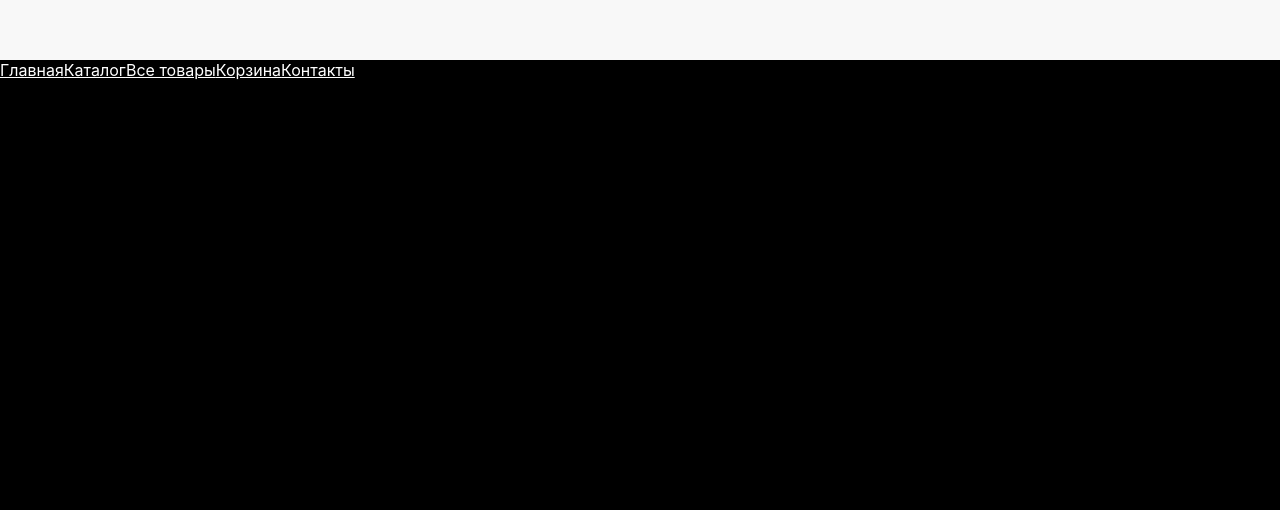
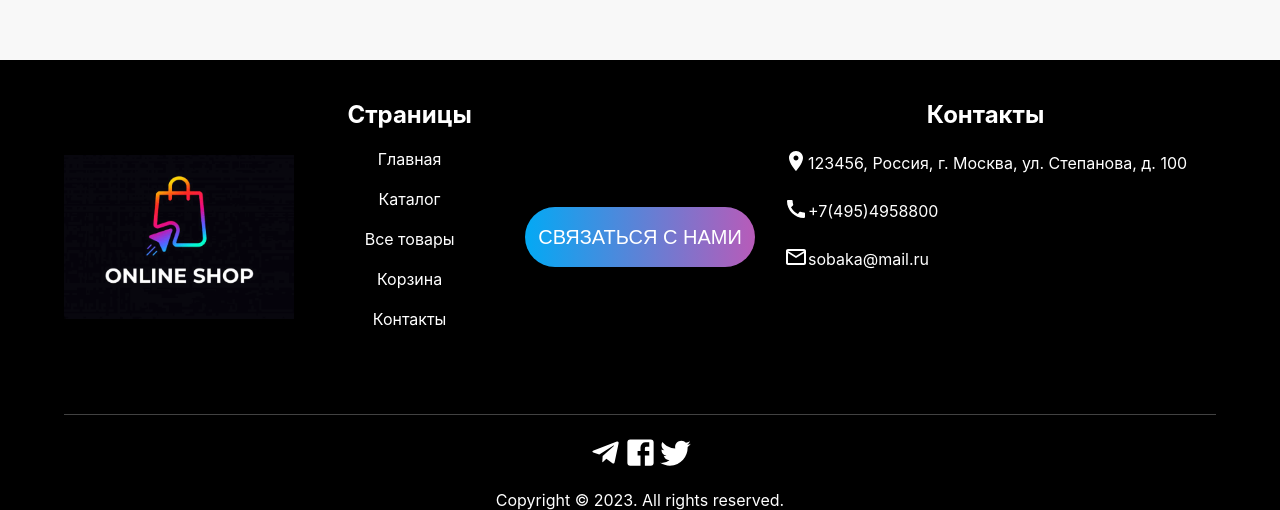
Before and after one commit to w1z4rd1995/Shop-ReactJS, a React (Create React App) app: page / in a window 1280 px wide. Shown: the part 930-1440 px from the top of the page. Built offline with nearby package versions, Linux system fonts and the light colour scheme.

Commit message:
working with footer content

```diff
--- a/package.json
+++ b/package.json
@@ -7,6 +7,7 @@
         "@emotion/styled": "^11.10.5",
         "@material/checkbox": "^14.0.0",
         "@material/slider": "^14.0.0",
+        "@mui/icons-material": "^5.11.16",
         "@mui/lab": "^5.0.0-alpha.120",
         "@mui/styled-engine": "^5.11.9",
         "@mui/system": "^5.11.9",
--- a/src/App.css
+++ b/src/App.css
@@ -20,19 +20,56 @@
     color: white;
     width: 100%;
     height: auto;
-    /* height: 100%; */
-    /* position: absolute; */
     bottom: 0px;
-    /* margin-top: 100px; */
-    /* position: absolute; */
-    /* flex: 0 0 auto; */
     background-color: black;
-    /* position: fixed;
-    bottom: 0; */
+    display: flex;
+    justify-content: center;
+    align-items: center;
+    flex-direction: column;
 }
 
-.footerContent > a {
+.footerContent {
+    width: 90%;
+    height: 90%;
     color: white;
+    display: grid;
+    grid-template-columns: 1fr 1fr 1fr 2fr;
+    grid-template-rows: 1fr auto auto;
+    grid-template-areas:
+        "footerLogo footerPages footerButton footerLocation"
+        "footerIcons footerIcons footerIcons footerIcons"
+        "footerText footerText footerText footerText";
+    border-bottom: solid 1px rgba(255, 255, 255, 0.26);
+}
+
+.footerPages {
+    grid-area: footerPages;
+}
+.footerButton {
+    grid-area: footerButton;
+}
+.footerLocation {
+    grid-area: footerLocation;
+}
+.footerIcons {
+    grid-area: footerIcons;
+    display: flex;
+    justify-content: center;
+}
+.footerText {
+    grid-area: footerText;
+}
+.footerLogo {
+    grid-area: footerLogo;
+}
+
+.footerMoreInfo {
+    display: flex;
+    justify-content: center;
+    align-items: center;
+    flex-direction: column;
+    gap: 20px;
+    padding-top: 20px;
 }
 .content {
     grid-area: content1;
@@ -810,3 +847,143 @@
 .css-18lrjg1-MuiCircularProgress-root {
     color: coral !important;
 }
+
+.footerPages {
+    padding-top: 20px;
+    display: flex;
+    /* justify-content: center; */
+    align-items: center;
+    flex-direction: column;
+}
+
+.footerPages > div > a {
+    text-decoration: none;
+    color: white;
+    /* padding-bottom: 15px; */
+}
+.footerNav {
+    display: flex;
+    justify-content: center;
+    align-items: center;
+    flex-direction: column;
+    gap: 20px;
+}
+.logoStyle {
+    object-fit: contain;
+    width: 100%;
+}
+
+.footerLogo {
+    display: flex;
+    justify-content: center;
+    align-items: center;
+}
+
+.footerButton {
+    display: flex;
+    /* justify-content: center; */
+    align-items: center;
+}
+
+.footerButtonStyle {
+    cursor: pointer;
+    position: relative;
+    display: inline-block;
+    width: 100%;
+    height: 60px;
+    text-align: center;
+    line-height: 60px;
+    color: #fff;
+    font-size: 20px;
+    text-transform: uppercase;
+    text-decoration: none;
+    font-family: sans-serif;
+    box-sizing: border-box;
+    background: linear-gradient(90deg, #03a9f4, #f441a5, #ffeb3b, #03a9f4);
+    background-size: 400%;
+    border-radius: 30px;
+    z-index: 1;
+}
+
+.footerButtonStyle:hover {
+    animation: animate 8s linear infinite;
+}
+
+@keyframes animate {
+    0% {
+        background-position: 0%;
+    }
+    100% {
+        background-position: 400%;
+    }
+}
+
+.footerButtonStyle:before {
+    content: "";
+    position: absolute;
+    top: -5px;
+    right: -5px;
+    bottom: -5px;
+    left: -5px;
+    z-index: -1;
+    background: linear-gradient(90deg, #03a9f4, #f441a5, #ffeb3b, #03a9f4);
+    background-size: 400%;
+    border-radius: 40px;
+    opacity: 0;
+    transition: 0.5s;
+}
+
+.footerButtonStyle:hover:before {
+    filter: blur(20px);
+    opacity: 1;
+    animation: animate 8s linear infinite;
+}
+
+.footerContacts {
+    padding-top: 20px;
+    display: flex;
+    /* justify-content: center; */
+    align-items: center;
+    flex-direction: column;
+}
+
+.footerLocation {
+    /* padding-left: 10px; */
+    display: flex;
+    align-items: center;
+    /* justify-content: space-evenly; */
+    flex-direction: row;
+}
+
+.footerLocation > div {
+    /* text-align: left; */
+}
+
+.footerPhone {
+    display: flex;
+    align-items: center;
+    /* justify-content: space-evenly; */
+    flex-direction: row;
+}
+
+.footerPhone > div {
+    /* text-align: left; */
+}
+
+.footerMail {
+    display: flex;
+    align-items: center;
+    /* justify-content: space-evenly; */
+    flex-direction: row;
+}
+
+.footerMail > div {
+}
+
+.footerContactsInfo {
+    display: flex;
+    justify-content: center;
+    align-items: left;
+    flex-direction: column;
+    gap: 20px;
+}
--- a/src/App.js
+++ b/src/App.js
@@ -8,6 +8,13 @@ import { CategoryProducts } from "./Pages/CategoryProducts";
 import { Products } from "./components/Products";
 import { Cart } from "./Pages/Cart";
 import { OneProductPage } from "./Pages/OneProductPage";
+import footerlogo from "./components/images/footerLogo.PNG";
+import LocationOnIcon from "@mui/icons-material/LocationOn";
+import CallIcon from "@mui/icons-material/Call";
+import MailOutlineIcon from "@mui/icons-material/MailOutline";
+import TelegramIcon from "@mui/icons-material/Telegram";
+import FacebookIcon from "@mui/icons-material/Facebook";
+import TwitterIcon from "@mui/icons-material/Twitter";
 
 const App = observer(() => {
     return (
@@ -40,11 +47,62 @@ const App = observer(() => {
             </div>
             <div className="footer">
                 <div className="footerContent">
-                    <NavLink to="/">Главная</NavLink>
-                    <NavLink to="/catalog">Каталог</NavLink>
-                    <NavLink to="/products">Все товары</NavLink>
-                    <NavLink to="/cart">Корзина</NavLink>
-                    <NavLink to="/contacts">Контакты</NavLink>
+                    <div className="footerLogo">
+                        <img className="logoStyle" src={footerlogo}></img>
+                    </div>
+                    <div className="footerPages">
+                        <div>
+                            <h2>Страницы</h2>
+                        </div>
+                        <div className="footerNav">
+                            <NavLink to="/">Главная</NavLink>
+                            <NavLink to="/catalog">Каталог</NavLink>
+                            <NavLink to="/products">Все товары</NavLink>
+                            <NavLink to="/cart">Корзина</NavLink>
+                            <NavLink to="/contacts">Контакты</NavLink>
+                        </div>
+                    </div>
+                    <div className="footerButton">
+                        <a className="footerButtonStyle">Связаться с нами </a>
+                    </div>
+                    <div className="footerContacts">
+                        <div>
+                            <h2>Контакты</h2>
+                        </div>
+                        <div className="footerContactsInfo">
+                            <div className="footerLocation">
+                                <div>
+                                    <LocationOnIcon />
+                                </div>
+                                <div>
+                                    123456, Россия, г. Москва, ул. Степанова, д.
+                                    100{" "}
+                                </div>
+                            </div>
+                            <div className="footerPhone">
+                                <div>
+                                    <CallIcon />
+                                </div>
+                                <div>+7(495)4958800</div>
+                            </div>
+                            <div className="footerMail">
+                                <div>
+                                    <MailOutlineIcon />
+                                </div>
+                                <div>sobaka@mail.ru</div>
+                            </div>
+                        </div>
+                    </div>
+                </div>
+                <div className="footerMoreInfo">
+                    <div className="footerIcons">
+                        <TelegramIcon fontSize="large" />
+                        <FacebookIcon fontSize="large" />
+                        <TwitterIcon fontSize="large" />
+                    </div>
+                    <div className="footerText">
+                        Copyright &copy; 2023. All rights reserved.
+                    </div>
                 </div>
             </div>
         </div>
```
Also changed, not shown: src/components/images/footerLogo.PNG (added), 1 other file (tests, documents, lock files or other folders).
